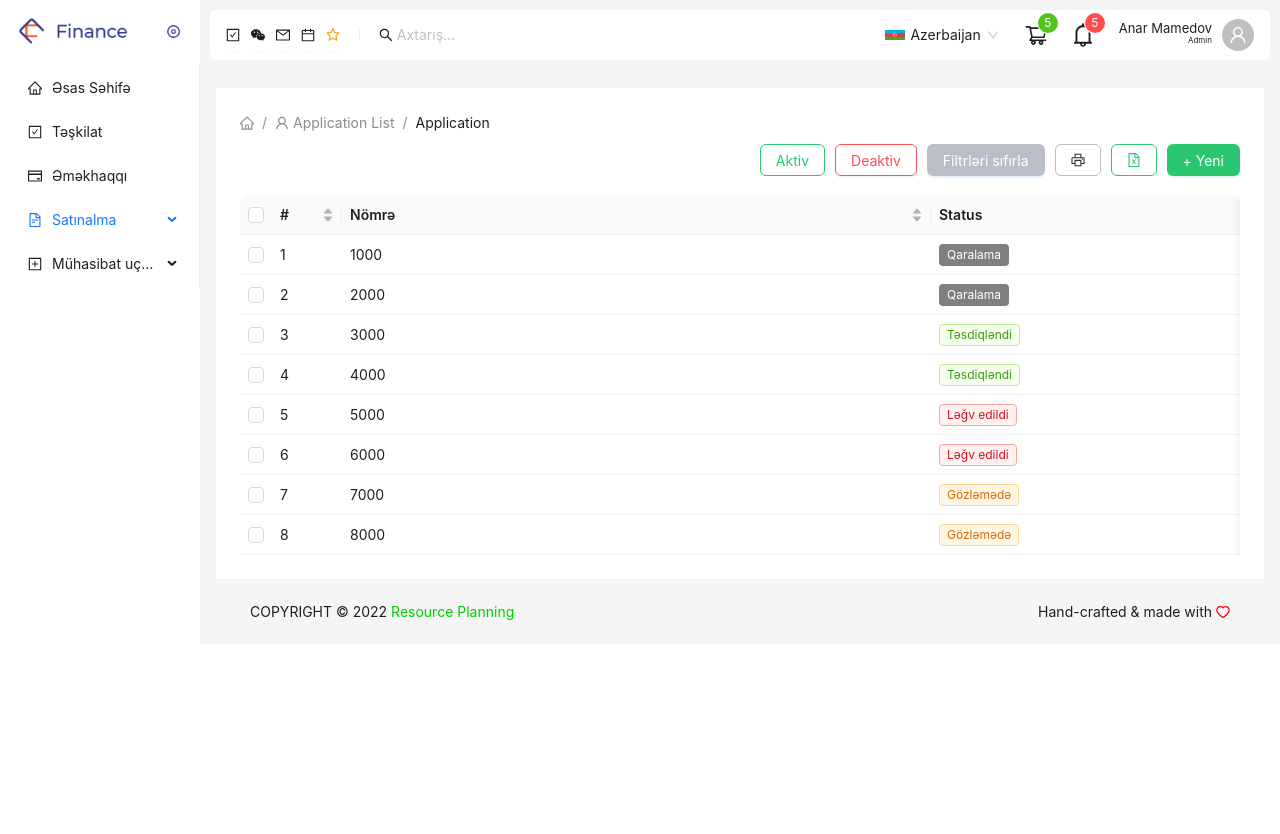
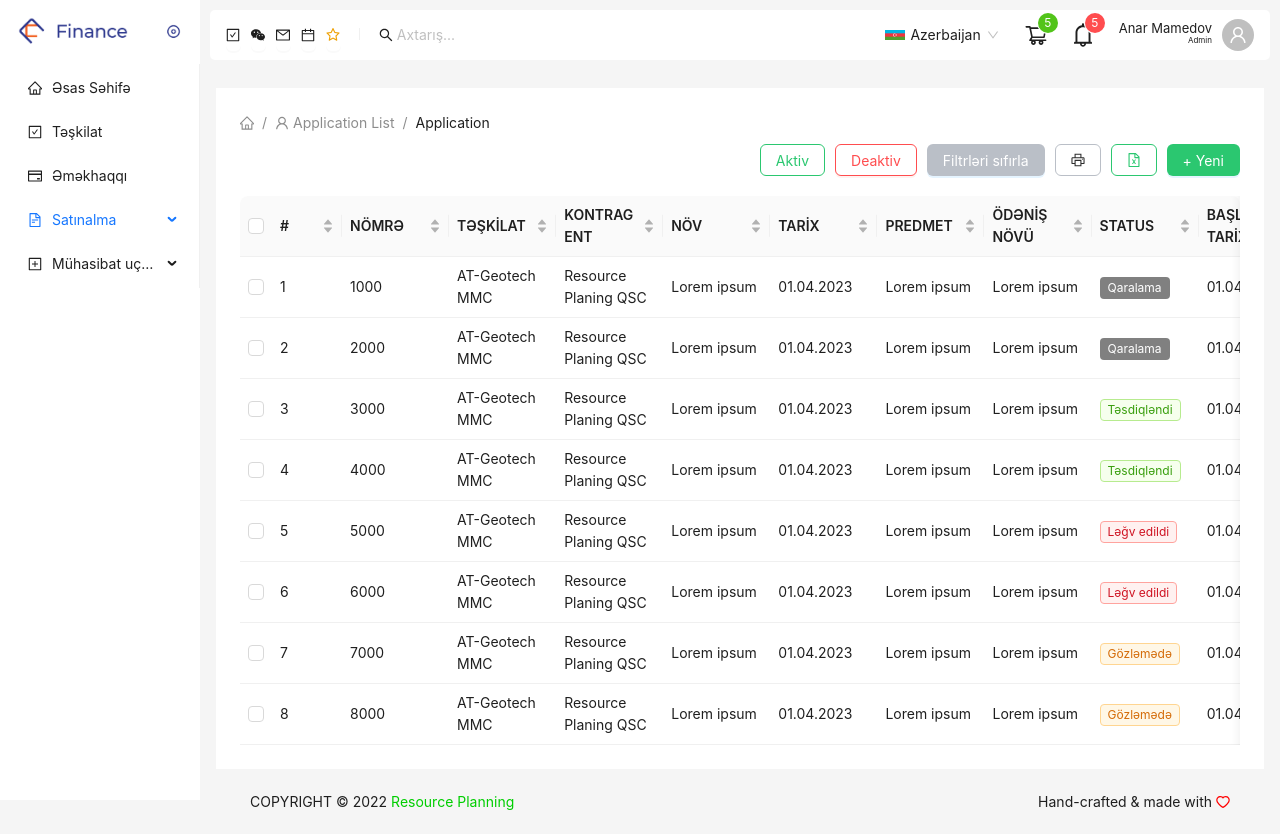
Before and after one commit to Anar-Mamedov/react-task-ant-design, a React (Create React App) app: page /contracts in a window 1280 px wide. Before the commit the page ends 800 px from the top, so only its background shows below. Built offline with nearby package versions, Linux system fonts and the light colour scheme.

Commit message:
some adjustments in the table

```diff
--- a/src/pages/Dashboard/components/Contracts/components/Table/Table.jsx
+++ b/src/pages/Dashboard/components/Contracts/components/Table/Table.jsx
@@ -27,15 +27,61 @@ const columns = [
     width: 70,
   },
   {
-    title: "Nömrə",
+    title: "NÖMRƏ",
     dataIndex: "number",
     sorter: (a, b) => a.number - b.number,
   },
   {
-    title: "Status",
+    title: "TƏŞKİLAT",
+    dataIndex: "company",
+    sorter: (a, b) => a.company.localeCompare(b.company),
+  },
+  {
+    title: "KONTRAGENT",
+    dataIndex: "counterparty",
+    sorter: (a, b) => a.counterparty.localeCompare(b.counterparty),
+  },
+  {
+    title: "NÖV",
+    dataIndex: "type",
+    sorter: (a, b) => a.type.localeCompare(b.type),
+  },
+  {
+    title: "TARİX",
+    dataIndex: "date",
+    sorter: (a, b) => new Date(a.date) - new Date(b.date),
+  },
+  {
+    title: "PREDMET",
+    dataIndex: "subject",
+    sorter: (a, b) => a.subject.localeCompare(b.subject),
+  },
+  {
+    title: "ÖDƏNİŞ NÖVÜ",
+    dataIndex: "payment",
+    sorter: (a, b) =>
+      parseFloat(a.payment.replace(",", ".")) -
+      parseFloat(b.payment.replace(",", ".")),
+  },
+  {
+    title: "STATUS",
     dataIndex: "status",
     sorter: (a, b) => a.status.localeCompare(b.status),
     render: (_, { status }) => <Tag color={getColor(status)}>{status}</Tag>,
+  },
+  {
+    title: "BAŞLAMA TARİXİ",
+    dataIndex: "startdate",
+    sorter: (a, b) => new Date(a.startdate) - new Date(b.startdate),
+  },
+  {
+    title: "BİTİŞ TARİXİ",
+    dataIndex: "enddate",
+    sorter: (a, b) => new Date(a.enddate) - new Date(b.enddate),
+  },
+  {
+    title: "DÜZƏLİŞ ET",
+    dataIndex: "edit",
   },
 ];
 
@@ -44,42 +90,114 @@ export default function Table() {
     {
       key: 1,
       number: 1000,
+      company: "AT-Geotech MMC",
+      counterparty: "Resource Planing QSC",
+      type: "Lorem ipsum",
+      date: "01.04.2023",
+      subject: "Lorem ipsum",
+      payment: "Lorem ipsum",
       status: "Qaralama",
+      startdate: "01.04.2023",
+      enddate: "01.04.2023",
+      edit: "Lorem ipsum",
     },
     {
       key: 2,
       number: 2000,
+      company: "AT-Geotech MMC",
+      counterparty: "Resource Planing QSC",
+      type: "Lorem ipsum",
+      date: "01.04.2023",
+      subject: "Lorem ipsum",
+      payment: "Lorem ipsum",
       status: "Qaralama",
+      startdate: "01.04.2023",
+      enddate: "01.04.2023",
+      edit: "Lorem ipsum",
     },
     {
       key: 3,
       number: 3000,
+      company: "AT-Geotech MMC",
+      counterparty: "Resource Planing QSC",
+      type: "Lorem ipsum",
+      date: "01.04.2023",
+      subject: "Lorem ipsum",
+      payment: "Lorem ipsum",
       status: "Təsdiqləndi",
+      startdate: "01.04.2023",
+      enddate: "01.04.2023",
+      edit: "Lorem ipsum",
     },
     {
       key: 4,
       number: 4000,
+      company: "AT-Geotech MMC",
+      counterparty: "Resource Planing QSC",
+      type: "Lorem ipsum",
+      date: "01.04.2023",
+      subject: "Lorem ipsum",
+      payment: "Lorem ipsum",
       status: "Təsdiqləndi",
+      startdate: "01.04.2023",
+      enddate: "01.04.2023",
+      edit: "Lorem ipsum",
     },
     {
       key: 5,
       number: 5000,
+      company: "AT-Geotech MMC",
+      counterparty: "Resource Planing QSC",
+      type: "Lorem ipsum",
+      date: "01.04.2023",
+      subject: "Lorem ipsum",
+      payment: "Lorem ipsum",
       status: "Ləğv edildi",
+      startdate: "01.04.2023",
+      enddate: "01.04.2023",
+      edit: "Lorem ipsum",
     },
     {
       key: 6,
       number: 6000,
+      company: "AT-Geotech MMC",
+      counterparty: "Resource Planing QSC",
+      type: "Lorem ipsum",
+      date: "01.04.2023",
+      subject: "Lorem ipsum",
+      payment: "Lorem ipsum",
       status: "Ləğv edildi",
+      startdate: "01.04.2023",
+      enddate: "01.04.2023",
+      edit: "Lorem ipsum",
     },
     {
       key: 7,
       number: 7000,
+      company: "AT-Geotech MMC",
+      counterparty: "Resource Planing QSC",
+      type: "Lorem ipsum",
+      date: "01.04.2023",
+      subject: "Lorem ipsum",
+      payment: "Lorem ipsum",
       status: "Gözləmədə",
+      startdate: "01.04.2023",
+      enddate: "01.04.2023",
+      edit: "Lorem ipsum",
     },
     {
       key: 8,
       number: 8000,
+      company: "AT-Geotech MMC",
+      counterparty: "Resource Planing QSC",
+      type: "Lorem ipsum",
+      date: "01.04.2023",
+      subject: "Lorem ipsum",
+      payment: "Lorem ipsum",
       status: "Gözləmədə",
+      startdate: "01.04.2023",
+      enddate: "01.04.2023",
+      edit: "Lorem ipsum",
     },
   ]);
 
@@ -126,7 +244,7 @@ export default function Table() {
         closable={true} // set closable prop
         onClose={onDrawerClose} // pass onClose handler
         visible={drawerVisible} // pass visible prop
-        width={800} // set width prop
+        width={900} // set width prop
       >
         {selectedRow && ( // render selected row data if any
           <div>
@@ -170,32 +288,34 @@ export default function Table() {
               }}
             >
               <p>
-                <Text type="secondary">Təşkilat:</Text> {selectedRow.number}
+                <Text type="secondary">Təşkilat:</Text> {selectedRow.company}
               </p>
               <p>
-                <Text type="secondary">Kontragent:</Text> {selectedRow.number}
+                <Text type="secondary">Kontragent:</Text>{" "}
+                {selectedRow.counterparty}
               </p>
               <p>
-                <Text type="secondary">Növ:</Text> {selectedRow.number}
+                <Text type="secondary">Növ:</Text> {selectedRow.type}
               </p>
               <p>
                 <Text type="secondary">Nömrə:</Text> {selectedRow.number}
               </p>
               <p>
-                <Text type="secondary">Tarix:</Text> {selectedRow.number}
+                <Text type="secondary">Tarix:</Text> {selectedRow.date}
               </p>
               <p>
-                <Text type="secondary">Predmet:</Text> {selectedRow.number}
+                <Text type="secondary">Predmet:</Text> {selectedRow.subject}
               </p>
               <p>
-                <Text type="secondary">Ödəniş növü:</Text> {selectedRow.number}
+                <Text type="secondary">Ödəniş növü:</Text> {selectedRow.payment}
               </p>
               <p>
                 <Text type="secondary">Başlama tarixi:</Text>{" "}
-                {selectedRow.number}
+                {selectedRow.startdate}
               </p>
               <p>
-                <Text type="secondary">Bitmə tarixi:</Text> {selectedRow.number}
+                <Text type="secondary">Bitmə tarixi:</Text>{" "}
+                {selectedRow.enddate}
               </p>
             </Space>
             <ContractTabs />
--- a/src/pages/Dashboard/components/Toolbar/Contract/Components/ContractTabs.jsx
+++ b/src/pages/Dashboard/components/Toolbar/Contract/Components/ContractTabs.jsx
@@ -9,7 +9,7 @@ import DeliveryTable from "./DeliveryTable";
 //styled components
 const StyledTabs = styled(Tabs)`
   .ant-tabs-tab {
-    width: 165px;
+    width: 189px;
     justify-content: center;
   }
   .ant-tabs-tab-active {
@@ -44,7 +44,7 @@ export default function ContractTabs() {
 
       <StyledTabs
         style={{
-          width: "770px",
+          width: "855px",
         }}
       >
         <TabPane tab="Maliyyə detalları" key="1">
--- a/src/pages/Dashboard/components/Toolbar/Contract/Components/DetailsTable.jsx
+++ b/src/pages/Dashboard/components/Toolbar/Contract/Components/DetailsTable.jsx
@@ -53,31 +53,6 @@ export default function DetailsTable() {
       number: 3000,
       status: "Təsdiqləndi",
     },
-    {
-      key: 4,
-      number: 4000,
-      status: "Təsdiqləndi",
-    },
-    {
-      key: 5,
-      number: 5000,
-      status: "Ləğv edildi",
-    },
-    {
-      key: 6,
-      number: 6000,
-      status: "Ləğv edildi",
-    },
-    {
-      key: 7,
-      number: 7000,
-      status: "Gözləmədə",
-    },
-    {
-      key: 8,
-      number: 8000,
-      status: "Gözləmədə",
-    },
   ]);
 
   const onChange = (pagination, filters, sorter, extra) => {
--- a/src/pages/Dashboard/components/Toolbar/Contract/Components/FinancialDetailsTable.jsx
+++ b/src/pages/Dashboard/components/Toolbar/Contract/Components/FinancialDetailsTable.jsx
@@ -1,20 +1,5 @@
-import { Table as AntdTable, Tag } from "antd";
+import { Table as AntdTable } from "antd";
 import { useState } from "react";
-
-const getColor = (status) => {
-  switch (status) {
-    case "Qaralama":
-      return "grey";
-    case "Təsdiqləndi":
-      return "green";
-    case "Ləğv edildi":
-      return "red";
-    case "Gözləmədə":
-      return "orange";
-    default:
-      return "grey";
-  }
-};
 
 const columns = [
   {
@@ -24,15 +9,39 @@ const columns = [
     width: 70,
   },
   {
-    title: "Nömrə",
-    dataIndex: "number",
-    sorter: (a, b) => a.number - b.number,
+    title: "Məbləğ",
+    dataIndex: "amount",
+    sorter: (a, b) => a.amount - b.amount,
   },
   {
-    title: "Status",
-    dataIndex: "status",
-    sorter: (a, b) => a.status.localeCompare(b.status),
-    render: (_, { status }) => <Tag color={getColor(status)}>{status}</Tag>,
+    title: "ƏDV (%)",
+    dataIndex: "tax",
+    sorter: (a, b) => a.tax - b.tax,
+  },
+  {
+    title: "ƏDV məbləği",
+    dataIndex: "taxamount",
+    sorter: (a, b) => a.taxamount - b.taxamount,
+  },
+  {
+    title: "Zəmanət müddəti",
+    dataIndex: "warrantyperiod",
+    sorter: (a, b) => a.warrantyperiod - b.warrantyperiod,
+  },
+  {
+    title: "Bank zəmanət məbləği",
+    dataIndex: "bankguaranteeamount",
+    sorter: (a, b) => a.bankguaranteeamount - b.bankguaranteeamount,
+  },
+  {
+    title: "Zəmanət verən bank",
+    dataIndex: "guaranteeingbank",
+    sorter: (a, b) => a.guaranteeingbank.localeCompare(b.guaranteeingbank),
+  },
+  {
+    title: "Bank zəmanət tarixi",
+    dataIndex: "date",
+    sorter: (a, b) => new Date(a.date) - new Date(b.date),
   },
 ];
 
@@ -40,43 +49,33 @@ export default function FinancialDetailsTable() {
   const [data] = useState([
     {
       key: 1,
-      number: 1000,
-      status: "Qaralama",
+      amount: 1000,
+      tax: 18,
+      taxamount: 180,
+      warrantyperiod: "1",
+      bankguaranteeamount: 1000,
+      guaranteeingbank: "Access Bank",
+      date: "11.11.2023",
     },
     {
       key: 2,
-      number: 2000,
-      status: "Qaralama",
+      amount: 2000,
+      tax: 18,
+      taxamount: 1000,
+      warrantyperiod: "3",
+      bankguaranteeamount: 700,
+      guaranteeingbank: "Kapital Bank",
+      date: "11.11.2021",
     },
     {
       key: 3,
-      number: 3000,
-      status: "Təsdiqləndi",
-    },
-    {
-      key: 4,
-      number: 4000,
-      status: "Təsdiqləndi",
-    },
-    {
-      key: 5,
-      number: 5000,
-      status: "Ləğv edildi",
-    },
-    {
-      key: 6,
-      number: 6000,
-      status: "Ləğv edildi",
-    },
-    {
-      key: 7,
-      number: 7000,
-      status: "Gözləmədə",
-    },
-    {
-      key: 8,
-      number: 8000,
-      status: "Gözləmədə",
+      amount: 3000,
+      tax: 14,
+      taxamount: 360,
+      warrantyperiod: "1",
+      bankguaranteeamount: 1500,
+      guaranteeingbank: "Express Bank",
+      date: "11.11.2022",
     },
   ]);
 
--- a/src/pages/Dashboard/components/Toolbar/Contract/Components/RequisiteTable.jsx
+++ b/src/pages/Dashboard/components/Toolbar/Contract/Components/RequisiteTable.jsx
@@ -1,20 +1,5 @@
-import { Table as AntdTable, Tag } from "antd";
+import { Table as AntdTable } from "antd";
 import { useState } from "react";
-
-const getColor = (status) => {
-  switch (status) {
-    case "Qaralama":
-      return "grey";
-    case "Təsdiqləndi":
-      return "green";
-    case "Ləğv edildi":
-      return "red";
-    case "Gözləmədə":
-      return "orange";
-    default:
-      return "grey";
-  }
-};
 
 const columns = [
   {
@@ -24,15 +9,36 @@ const columns = [
     width: 70,
   },
   {
-    title: "Nömrə",
-    dataIndex: "number",
-    sorter: (a, b) => a.number - b.number,
+    title: "İmzalayan şəxs",
+    dataIndex: "signatory",
+    sorter: (a, b) => a.signatory.localeCompare(b.signatory),
   },
   {
-    title: "Status",
-    dataIndex: "status",
-    sorter: (a, b) => a.status.localeCompare(b.status),
-    render: (_, { status }) => <Tag color={getColor(status)}>{status}</Tag>,
+    title: "Təşkilatın imza tarixi",
+    dataIndex: "dateofcompanysigature",
+    sorter: (a, b) =>
+      new Date(a.dateofcompanysigature) - new Date(b.dateofcompanysigature),
+  },
+  {
+    title: "Müqavilənin imza tarixi",
+    dataIndex: "dateofcontractsigature",
+    sorter: (a, b) =>
+      new Date(a.dateofcontractsigature) - new Date(b.dateofcontractsigature),
+  },
+  {
+    title: "Elaqeli şəxs 1",
+    dataIndex: "person1",
+    sorter: (a, b) => a.person1.localeCompare(b.person1),
+  },
+  {
+    title: "Elaqeli şəxs 2",
+    dataIndex: "person2",
+    sorter: (a, b) => a.person2.localeCompare(b.person2),
+  },
+  {
+    title: "Qeyd",
+    dataIndex: "note",
+    sorter: (a, b) => a.note.localeCompare(b.note),
   },
 ];
 
@@ -40,43 +46,30 @@ export default function RequisiteTable() {
   const [data] = useState([
     {
       key: 1,
-      number: 1000,
-      status: "Qaralama",
+      signatory: "Vilayət Əmirli",
+      dateofcompanysigature: "11.11.2023",
+      dateofcontractsigature: "11.11.2023",
+      person1: "Vilayət Əmirli",
+      person2: "Kamil Əmirli",
+      note: "lorem ipsum",
     },
     {
       key: 2,
-      number: 2000,
-      status: "Qaralama",
+      signatory: "Anar Mamedov",
+      dateofcompanysigature: "11.11.2021",
+      dateofcontractsigature: "11.11.2021",
+      person1: "Anar Mamedov",
+      person2: "Akif Qasımov",
+      note: "lorem ipsum",
     },
     {
       key: 3,
-      number: 3000,
-      status: "Təsdiqləndi",
-    },
-    {
-      key: 4,
-      number: 4000,
-      status: "Təsdiqləndi",
-    },
-    {
-      key: 5,
-      number: 5000,
-      status: "Ləğv edildi",
-    },
-    {
-      key: 6,
-      number: 6000,
-      status: "Ləğv edildi",
-    },
-    {
-      key: 7,
-      number: 7000,
-      status: "Gözləmədə",
-    },
-    {
-      key: 8,
-      number: 8000,
-      status: "Gözləmədə",
+      signatory: "Babek Əliyev",
+      dateofcompanysigature: "11.11.2022",
+      dateofcontractsigature: "11.11.2022",
+      person1: "Babek Əliyev",
+      person2: "Qabil Camalov",
+      note: "lorem ipsum",
     },
   ]);
 
```
Also changed, not shown: 1.jpg.
